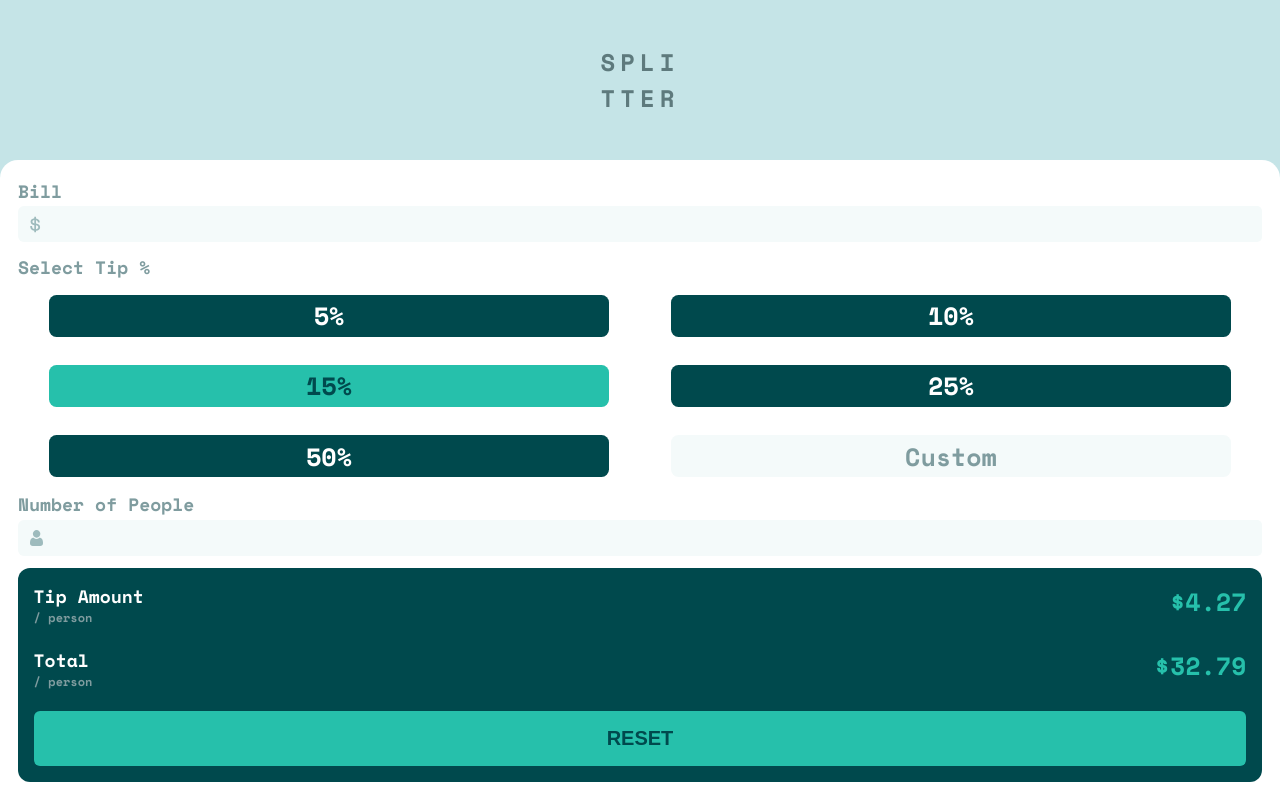
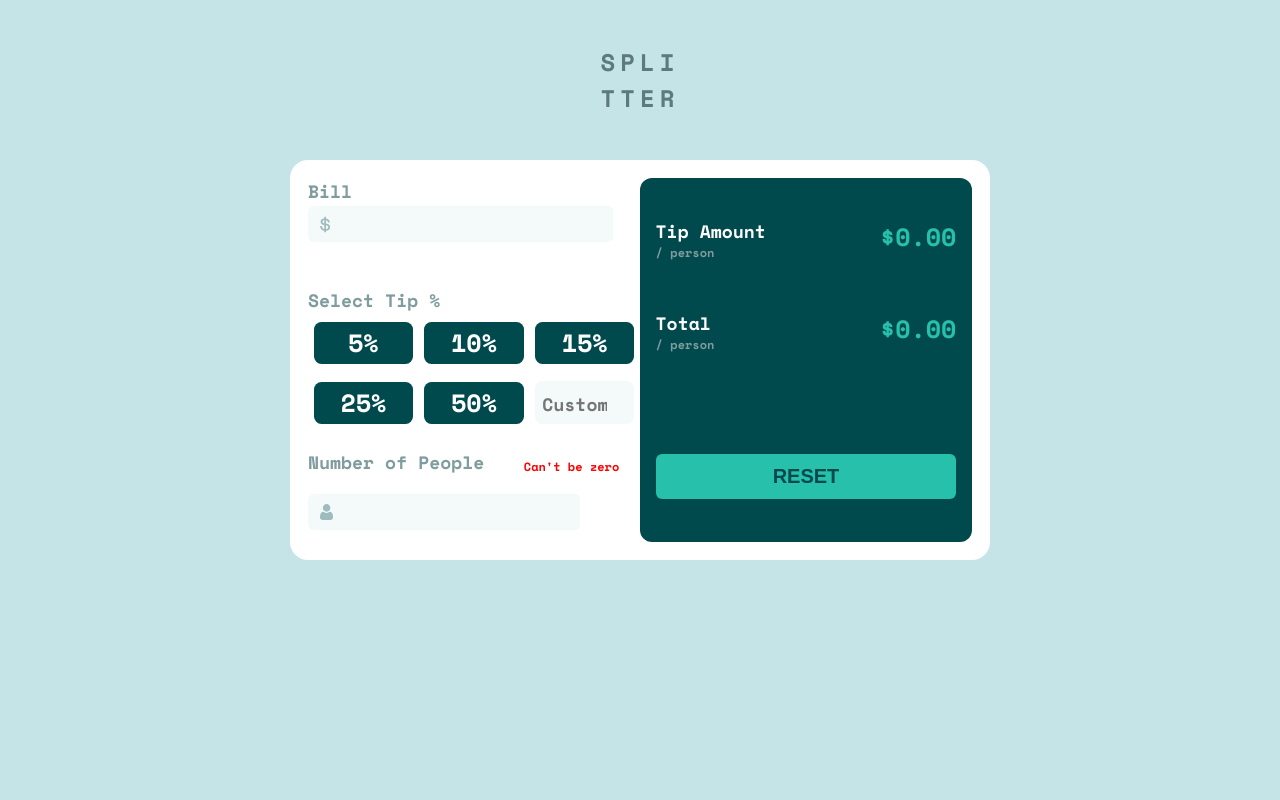
Before and after one commit to wojciechtrojanowski/tipcalculator, a plain HTML site: page index.html in a window 1280 px wide. Drawn offline with nearby package versions, Linux system fonts and the light colour scheme.

Commit message:
Complete html and CSS

```diff
--- a/index.html
+++ b/index.html
@@ -43,7 +43,7 @@
 							/>
 						</svg>
 					</div>
-					<input type="number" name="bill" id="bill" />
+					<input type="text" name="bill" id="bill" />
 				</div>
 			</div>
 			<div class="tip">
@@ -54,11 +54,14 @@
 					<div class="tip__values--item third">15%</div>
 					<div class="tip__values--item fourth">25%</div>
 					<div class="tip__values--item fifth">50%</div>
-					<div class="tip__values--item sixth">Custom</div>
+					<div class="tip__values--item sixth">
+						<input type="text" placeholder="Custom" />
+					</div>
 				</div>
 			</div>
 			<div class="people">
 				<h2>Number of People</h2>
+				<span class="people__alert">Can't be zero</span>
 				<div class="people__input">
 					<div class="people__input--icon">
 						<svg
@@ -72,7 +75,12 @@
 							/>
 						</svg>
 					</div>
-					<input type="number" name="bill" id="bill" />
+					<input
+						type="text"
+						name="bill"
+						id="bill"
+						class="people__input--green"
+					/>
 				</div>
 			</div>
 			<div class="result">
@@ -83,7 +91,7 @@
 							/ person
 						</div>
 					</div>
-					<div class="result__amount--price">$4.27</div>
+					<div class="result__amount--price">$0.00</div>
 				</div>
 				<div class="result__total">
 					<div class="result__total--text">
@@ -92,7 +100,7 @@
 							/ person
 						</div>
 					</div>
-					<div class="result__amount--price">$32.79</div>
+					<div class="result__amount--price">$0.00</div>
 				</div>
 				<div class="result__button"><button>Reset</button></div>
 			</div>
--- a/style.scss
+++ b/style.scss
@@ -17,6 +17,7 @@ $white: hsl(0, 0%, 100%);
 
 body {
 	display: flex;
+	align-items: center;
 	flex-direction: column;
 	height: 100vh;
 	font-family: 'Space Mono', monospace;
@@ -27,7 +28,6 @@ body {
 	flex-direction: column;
 	align-items: center;
 	justify-content: center;
-
 	flex-basis: 20%;
 	text-transform: uppercase;
 	letter-spacing: 5px;
@@ -37,6 +37,8 @@ body {
 .card {
 	display: flex;
 	flex-direction: column;
+	max-width: 375px;
+	max-height: 600px;
 	background-color: $white;
 	flex-grow: 1;
 	padding: 1.5em;
@@ -63,7 +65,7 @@ body {
 	}
 }
 
-input[type='number'] {
+input[type='text'] {
 	width: 100%;
 	height: 1.8em;
 	background-color: $very-light-grayish-cyan;
@@ -77,10 +79,15 @@ input[type='number'] {
 
 	border-radius: 0 5px 5px 0;
 }
-input[type='number']:focus {
+input[type='text']:focus {
 	outline: none;
 }
 
+input[type='text']::placeholder {
+	font-weight: bold;
+	text-align: center;
+	font-size: 25px;
+}
 .tip {
 	display: flex;
 	flex-direction: column;
@@ -104,10 +111,11 @@ input[type='number']:focus {
 			padding: 0.1em 0;
 		}
 
-		.third {
-			background-color: $strong-cyan;
-			color: $very-dark-cyan;
-		}
+		//Klasa dla wyboru!!
+
+		// 	background-color: $strong-cyan;
+		// 	color: $very-dark-cyan;
+		// }
 		.sixth {
 			background-color: $very-light-grayish-cyan;
 			color: $grayish-cyan;
@@ -169,3 +177,86 @@ input[type='number']:focus {
 		}
 	}
 }
+
+@media (min-width: 1024px) {
+	body {
+	}
+
+	.card {
+		min-width: 700px;
+		max-height: 400px;
+		flex-direction: column;
+		flex-wrap: wrap;
+		border-radius: 1.5em;
+
+		.bill {
+			flex-basis: 30%;
+			width: 50%;
+		}
+
+		.tip {
+			flex-basis: 40%;
+			width: 50%;
+			&__values--item {
+				flex-basis: 30%;
+				transition: background-color 0.3s;
+
+				&:hover {
+					background-color: $light-grayish-cyan;
+					cursor: pointer;
+					color: $very-dark-cyan;
+				}
+			}
+		}
+		input[type='text'] {
+			width: 85%;
+			&:focus {
+				outline: 1px solid $strong-cyan;
+			}
+			&:hover {
+				cursor: pointer;
+			}
+			&::placeholder {
+				font-size: 0.9em;
+			}
+		}
+		input[type='text'].people__input--green:focus {
+			outline: 1px solid red;
+		}
+		.people {
+			display: flex;
+			justify-content: flex-start;
+			align-items: flex-end;
+			flex-basis: 30%;
+			width: 50%;
+			flex-wrap: wrap;
+			h2 {
+				padding: 0;
+				flex-basis: 65%;
+			}
+			&__alert {
+				flex-basis: 30%;
+				color: red;
+				// display: none;
+			}
+		}
+		.result {
+			flex-basis: 100%;
+			width: 50%;
+
+			&__amount {
+				padding-top: 2em;
+			}
+			&__button {
+				button {
+					height: 45%;
+					transition: background-color 0.3s;
+					&:hover {
+						cursor: pointer;
+						background-color: $light-grayish-cyan;
+					}
+				}
+			}
+		}
+	}
+}
```
Also changed, not shown: css/style.css, design/active-states.jpg (added), design/desktop-design-completed.jpg (added), design/desktop-design-empty.jpg (added), design/desktop-preview.jpg (added), design/mobile-design.jpg (added), 2 other files.
